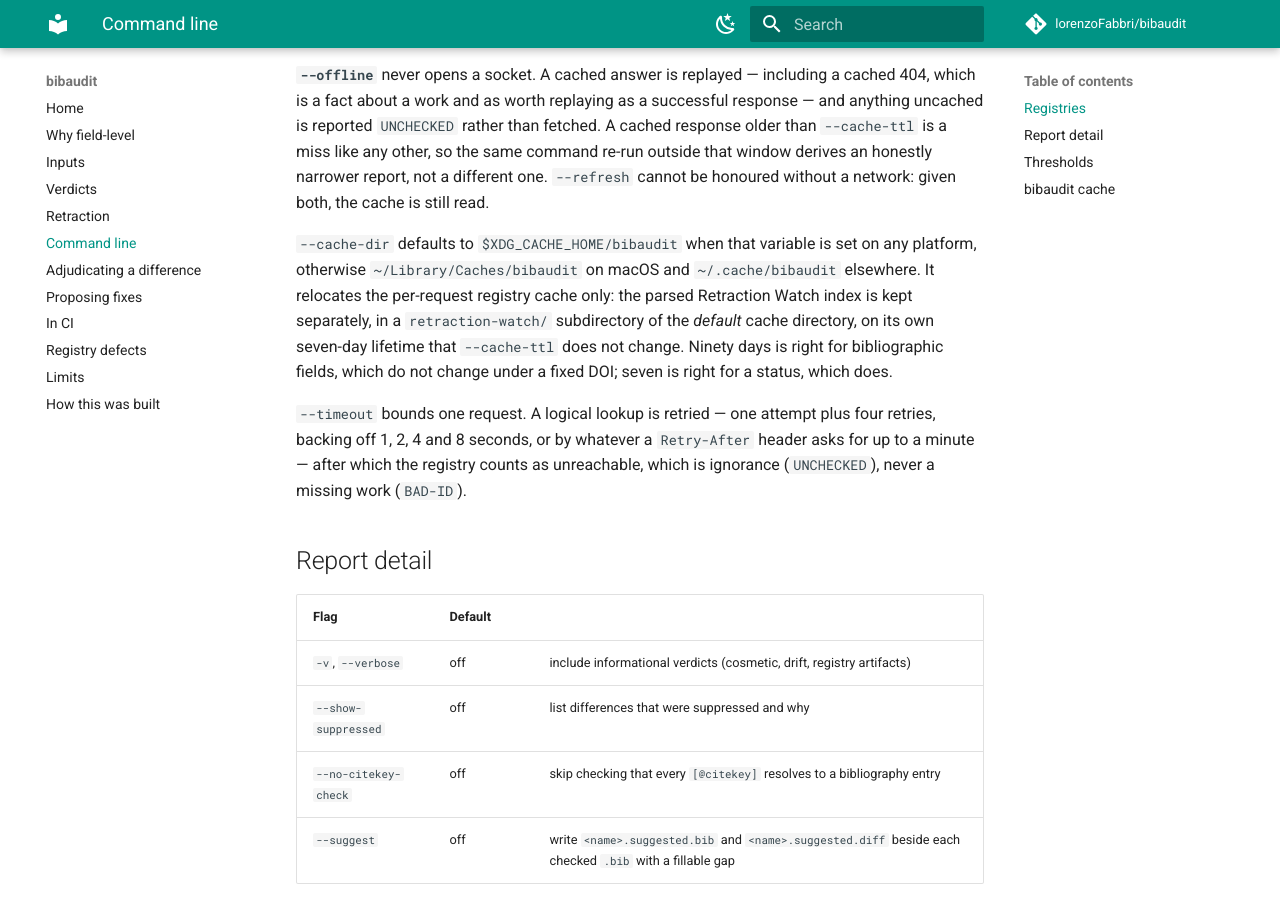
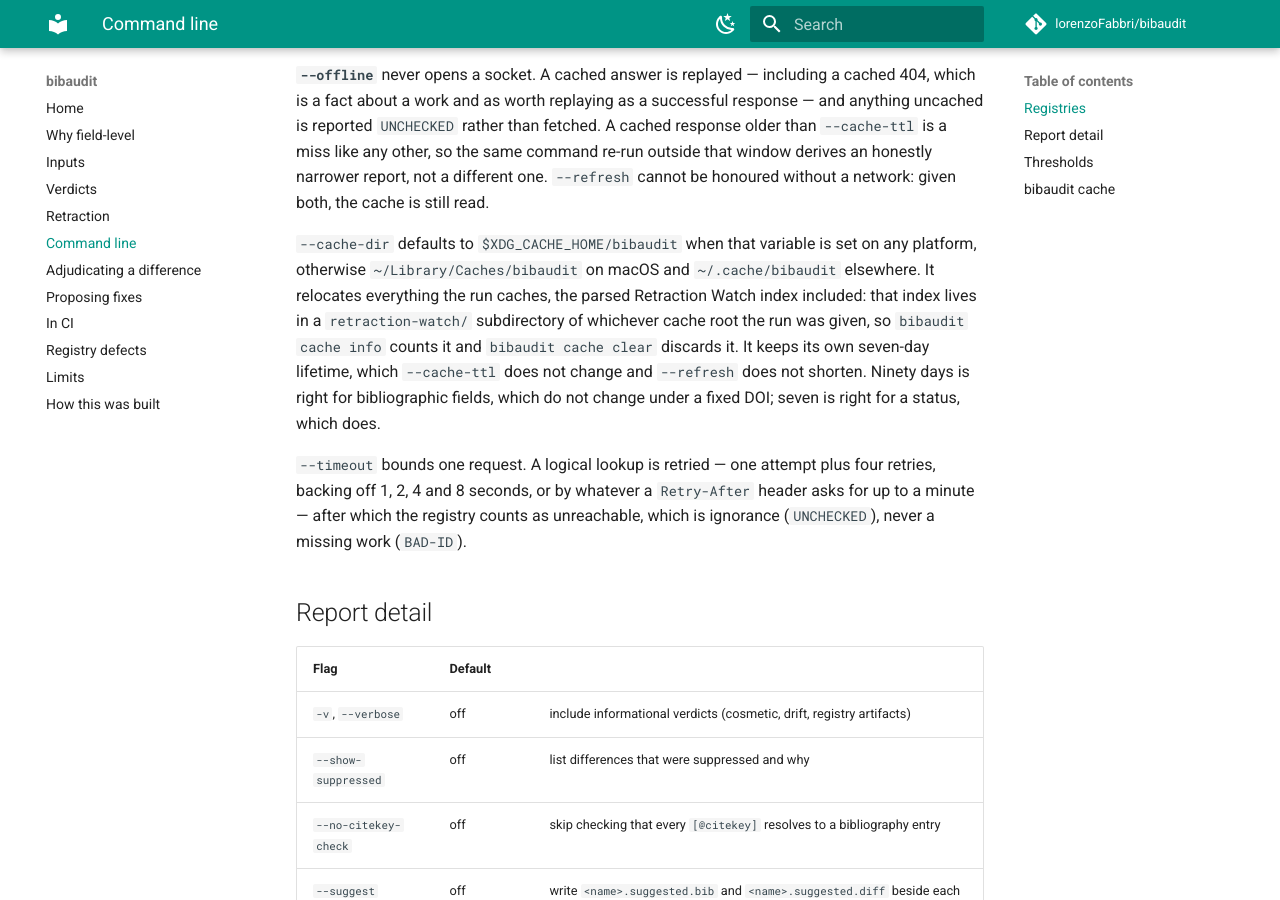
Before and after one commit to lorenzoFabbri/bibaudit, an MkDocs documentation site: the page built from docs/cli.md, in a window 1280 px wide and 900 px high, scrolled down 3916 px. Built offline with MkDocs 1.6.1 and Material for MkDocs 9.7.7, drawn with Linux system fonts in a browser that asks for light colours; comment, search, counter and statistics services are not loaded.

Commit message:
Point the cache write-up at the directory the run was given
`--cache-dir` was documented as relocating the per-request registry cache
only, with the parsed Retraction Watch index kept under the *default*
root. It has not worked that way since `audit._build` started passing the
chosen root through: verified by running `bibaudit check --cache-dir` on
an empty directory, which creates `retraction-watch/` inside it.

`docs/retraction.md` and `docs/ci.md` already said so; this was the
surface that still said the opposite, and it is the one a reader
diagnosing a cached bad index reaches first.

```diff
--- a/docs/cli.md
+++ b/docs/cli.md
@@ -163,12 +163,13 @@ cache is still read.
 
 `--cache-dir` defaults to `$XDG_CACHE_HOME/bibaudit` when that variable is set on
 any platform, otherwise `~/Library/Caches/bibaudit` on macOS and
-`~/.cache/bibaudit` elsewhere. It relocates the per-request registry cache only:
-the parsed Retraction Watch index is kept separately, in a `retraction-watch/`
-subdirectory of the *default* cache directory, on its own seven-day lifetime
-that `--cache-ttl` does not change. Ninety days is right for bibliographic
-fields, which do not change under a fixed DOI; seven is right for a status,
-which does.
+`~/.cache/bibaudit` elsewhere. It relocates everything the run caches, the
+parsed Retraction Watch index included: that index lives in a
+`retraction-watch/` subdirectory of whichever cache root the run was given, so
+`bibaudit cache info` counts it and `bibaudit cache clear` discards it. It keeps
+its own seven-day lifetime, which `--cache-ttl` does not change and `--refresh`
+does not shorten. Ninety days is right for bibliographic fields, which do not
+change under a fixed DOI; seven is right for a status, which does.
 
 `--timeout` bounds one request. A logical lookup is retried — one attempt plus
 four retries, backing off 1, 2, 4 and 8 seconds, or by whatever a `Retry-After`
```
